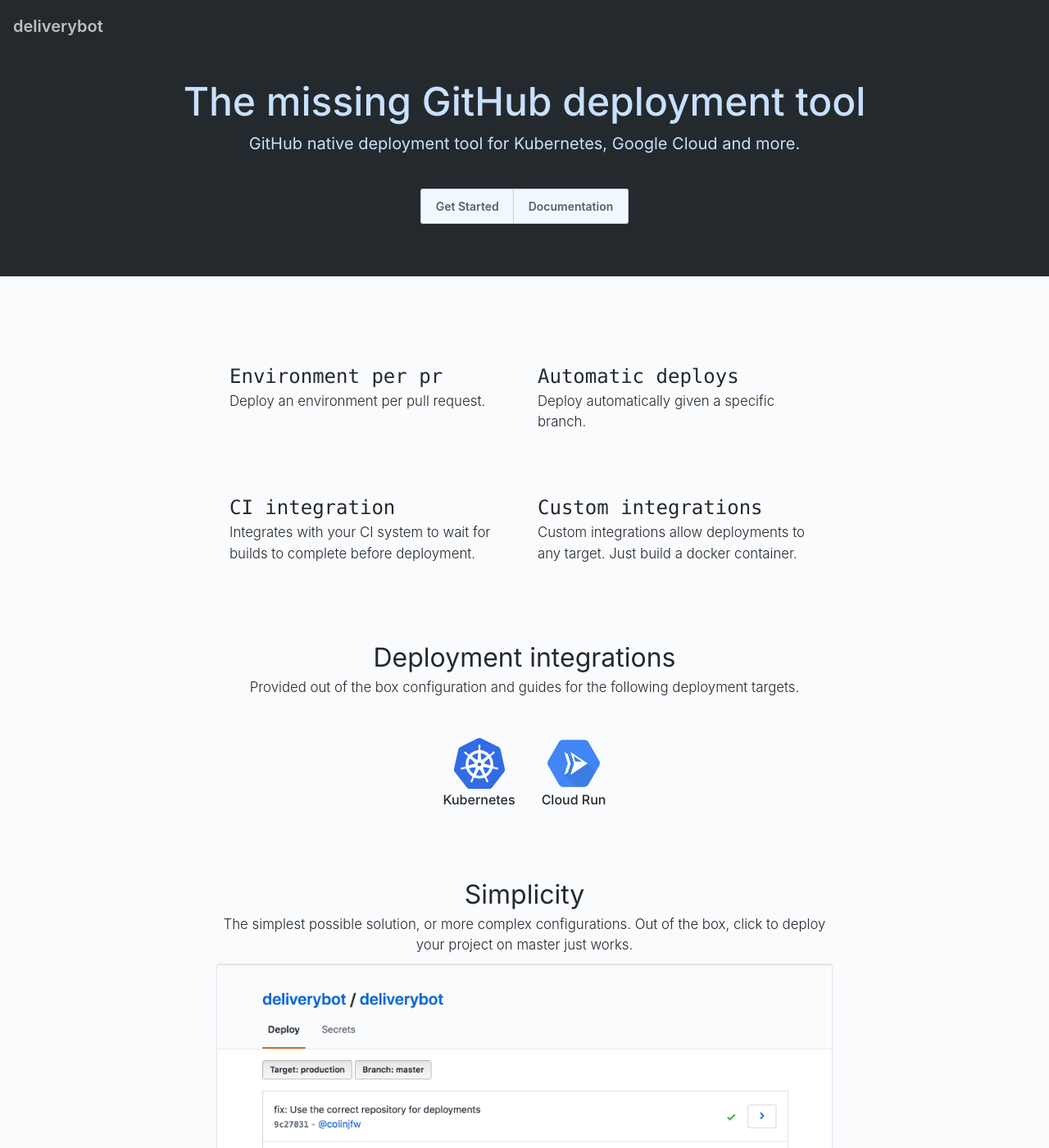
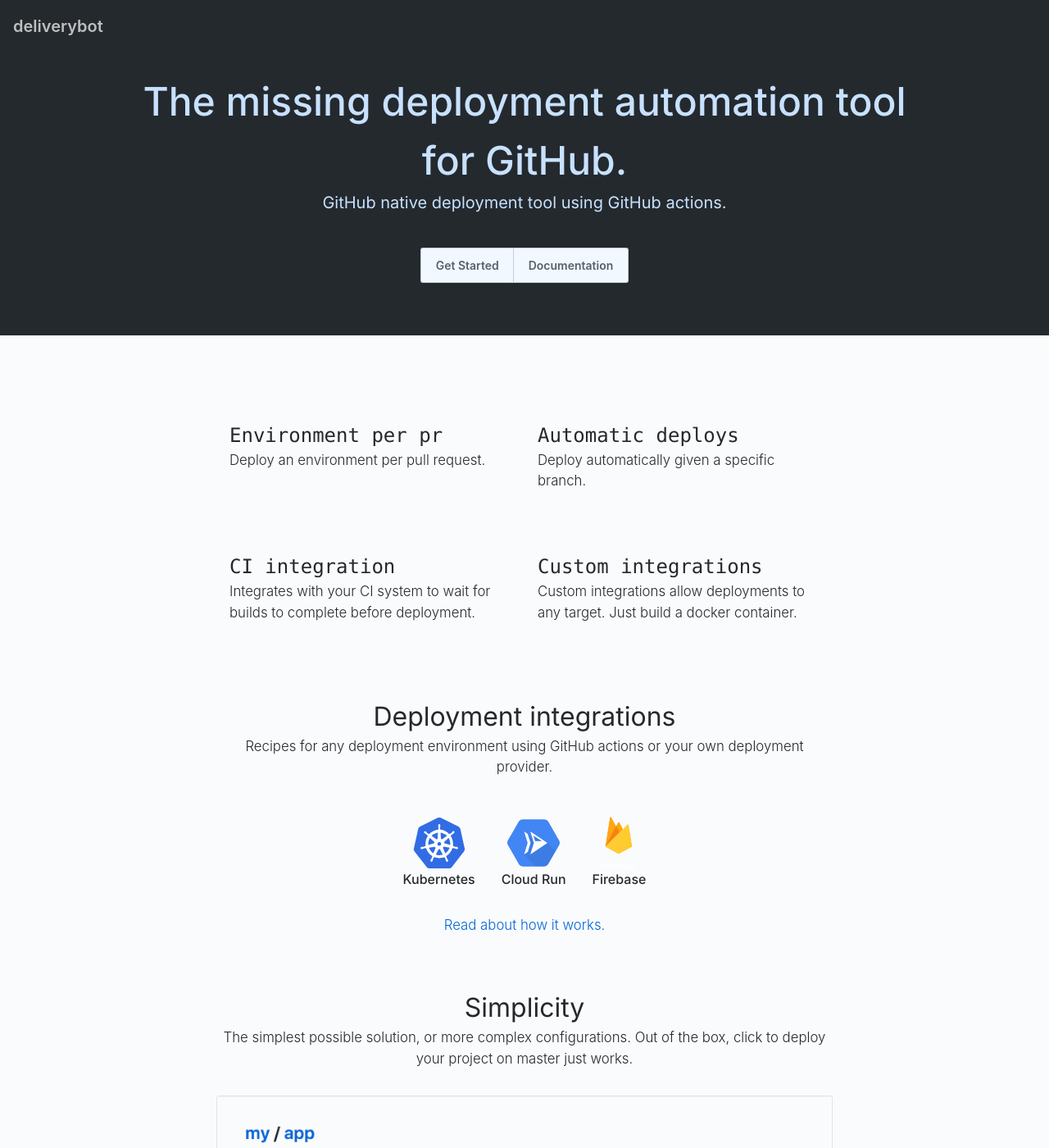
Before and after one commit to deliverybot/deliverybot.github.io, a Jekyll site: the page built from index.html, in a window 1280 px wide and 1400 px high. Shown: the whole window at 82% size. Built offline with Jekyll 4.4.1, drawn with Linux system fonts in a browser that asks for light colours.

Commit message:
Clean up homepage

```diff
--- a/_config.yml
+++ b/_config.yml
@@ -3,7 +3,7 @@
 description: >-
   The missing deployment automation tool for GitHub.
 long_description: >-
-  The missing deployment automation tool for GitHub.
+  GitHub native deployment tool using GitHub actions.
 
 deliverybot_url: https://deliverybot-ohzjlus46a-uc.a.run.app/
 github_app_url: https://github.com/apps/deliverybot
--- a/index.html
+++ b/index.html
@@ -5,10 +5,10 @@
 <header class="bg-gray-dark pb-6">
   <div class="content-lg  text-center">
     <h1 class="h00-mktg text-blue-light">
-      The missing GitHub deployment tool
+      {{ site.description }}
     </h1>
     <p class="lead-mktg text-blue-light">
-      GitHub native deployment tool for Kubernetes, Google Cloud and more.
+      {{ site.long_description }}
     </p>
     <div class="text-center mt-6">
       <div class="BtnGroup">
@@ -53,7 +53,10 @@
 
   <section class="mt-8 text-center">
     <h2 class="h1-mktg">Deployment integrations</h2>
-    <p>Provided out of the box configuration and guides for the following deployment targets.</p>
+    <p>
+      Recipes for any deployment environment using GitHub actions or your own
+      deployment provider.
+    </p>
 
     <div class="d-flex mt-5 flex-justify-center">
       <div class="text-center p-3">
@@ -64,7 +67,13 @@
         <img src="/assets/images/cloud-run.svg" width="64px" height="64px">
         <h4 class="h4-mktg">Cloud Run</h4>
       </div>
+      <div class="text-center p-3">
+        <img src="/assets/images/firebase.svg" width="64px" height="64px">
+        <h4 class="h4-mktg">Firebase</h4>
+      </div>
     </div>
+
+    <p class="mt-3"><a href="/docs/how-it-works">Read about how it works.</a></p>
   </section>
 
   <section class="mt-8 text-center">
@@ -73,7 +82,7 @@
       The simplest possible solution, or more complex configurations.
       Out of the box, click to deploy your project on master just works.
     </p>
-    <div class="Box border">
+    <div class="Box border mt-5">
       <img src="/assets/images/deploy-list.png" width="100%">
     </div>
   </section>
```
Also changed, not shown: assets/images/deploy-list.png, assets/images/firebase.svg (added).
